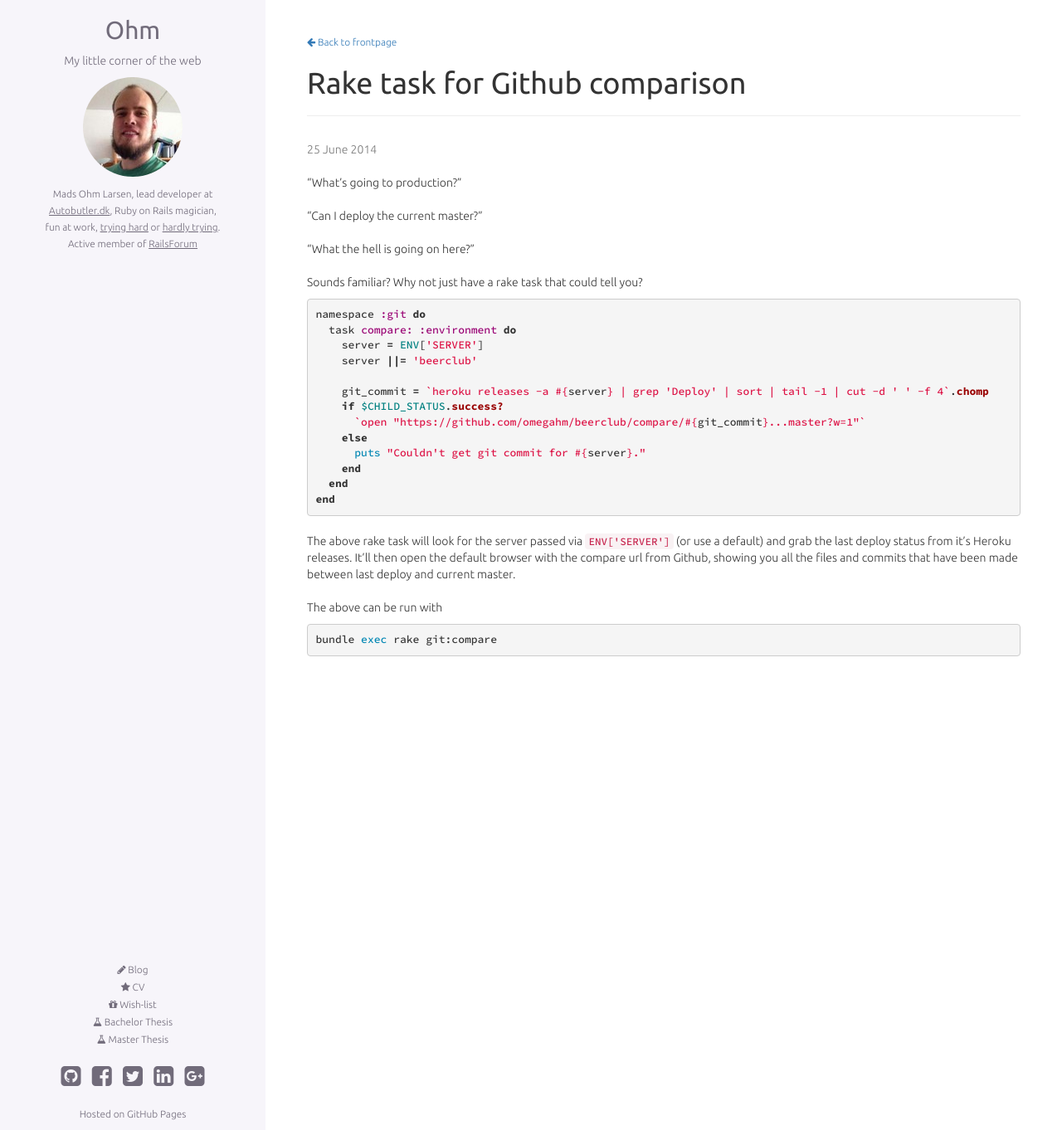
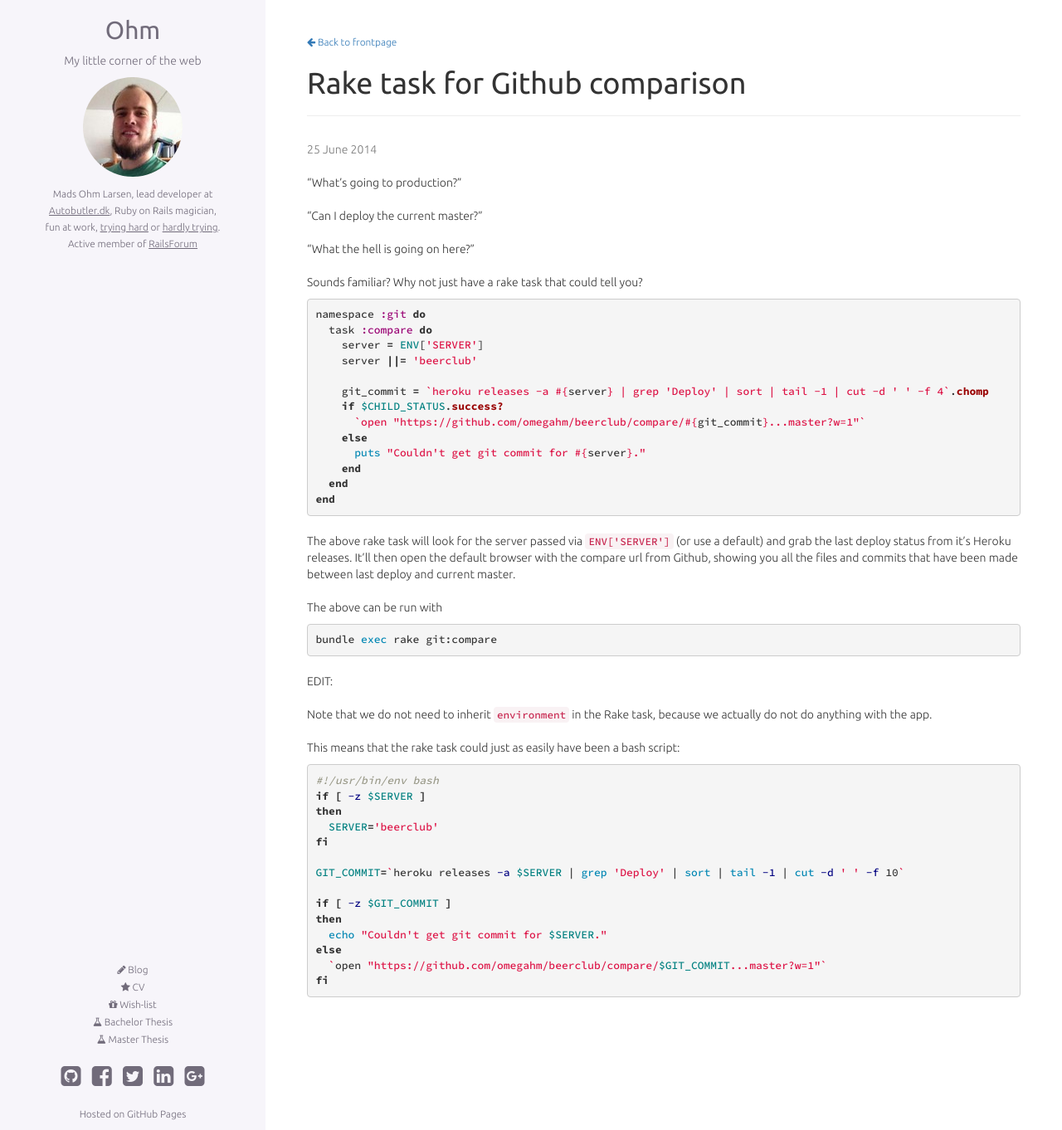
Before and after one commit to omegahm/omegahm.github.io, a Jekyll site: the page built from _posts/2014-06-25-git-compare-rake-task.md, in a window 1280 px wide and 1362 px high. Shown: the whole window at 83% size. Built offline with Jekyll 4.4.1, drawn with Linux system fonts in a browser that asks for light colours; nearby versions of some CDN libraries; Markdown is read by kramdown in place of the engine named in the settings; comment, search, counter and statistics services are not loaded.

Commit message:
Update blog post with bash

```diff
--- a/_posts/2014-06-25-git-compare-rake-task.md
+++ b/_posts/2014-06-25-git-compare-rake-task.md
@@ -37,3 +37,26 @@ The above can be run with
 {% highlight bash %}
 bundle exec rake git:compare
 {% endhighlight %}
+
+EDIT:
+
+Note that we do not need to inherit `environment` in the Rake task, because we actually do not do anything with the app.
+
+This means that the rake task could just as easily have been a bash script:
+
+{% highlight bash %}
+#!/usr/bin/env bash
+if [ -z $SERVER ]
+then
+  SERVER='beerclub'
+fi
+
+GIT_COMMIT=`heroku releases -a $SERVER | grep 'Deploy' | sort | tail -1 | cut -d ' ' -f 10`
+
+if [ -z $GIT_COMMIT ]
+then
+  echo "Couldn't get git commit for $SERVER."
+else
+  `open "https://github.com/omegahm/beerclub/compare/$GIT_COMMIT...master?w=1"`
+fi
+{% endhighlight %}
```
Also changed, not shown: other parts of _posts/2014-06-25-git-compare-rake-task.md (+2 -2 lines).
